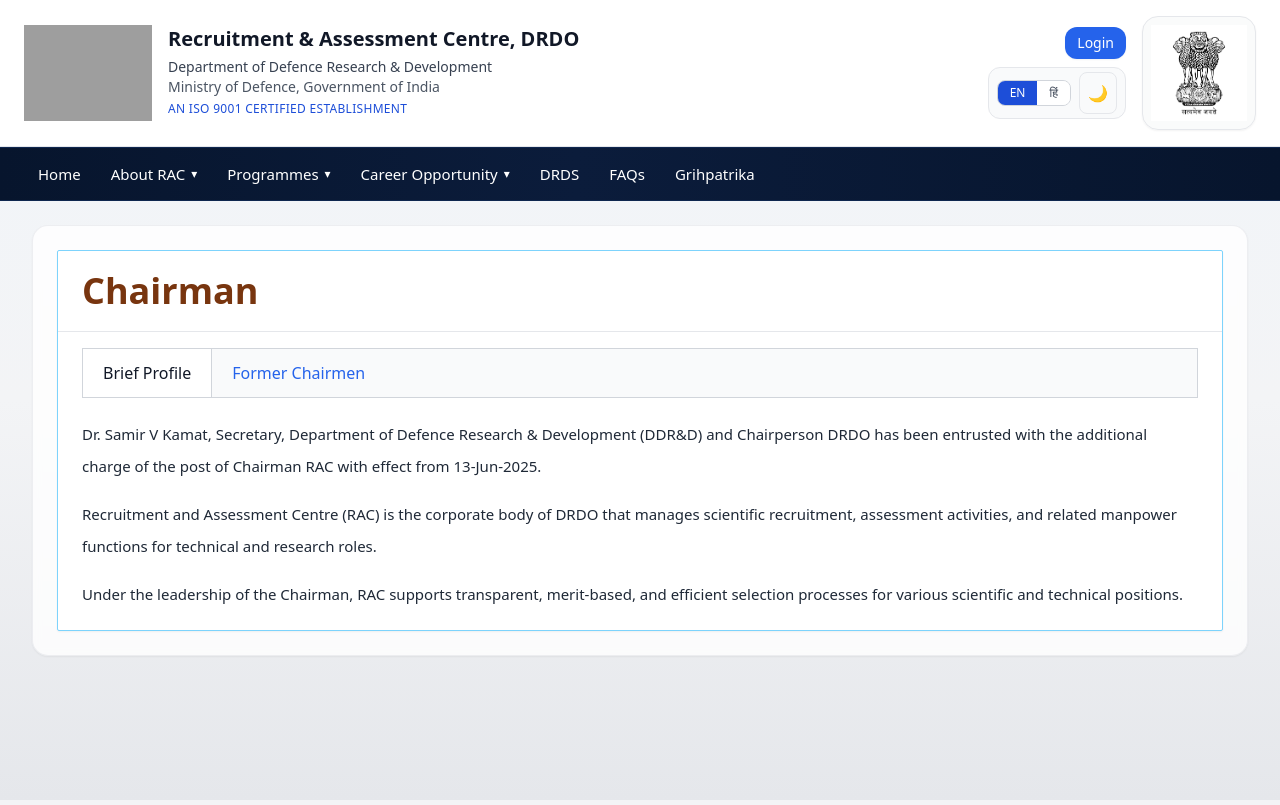
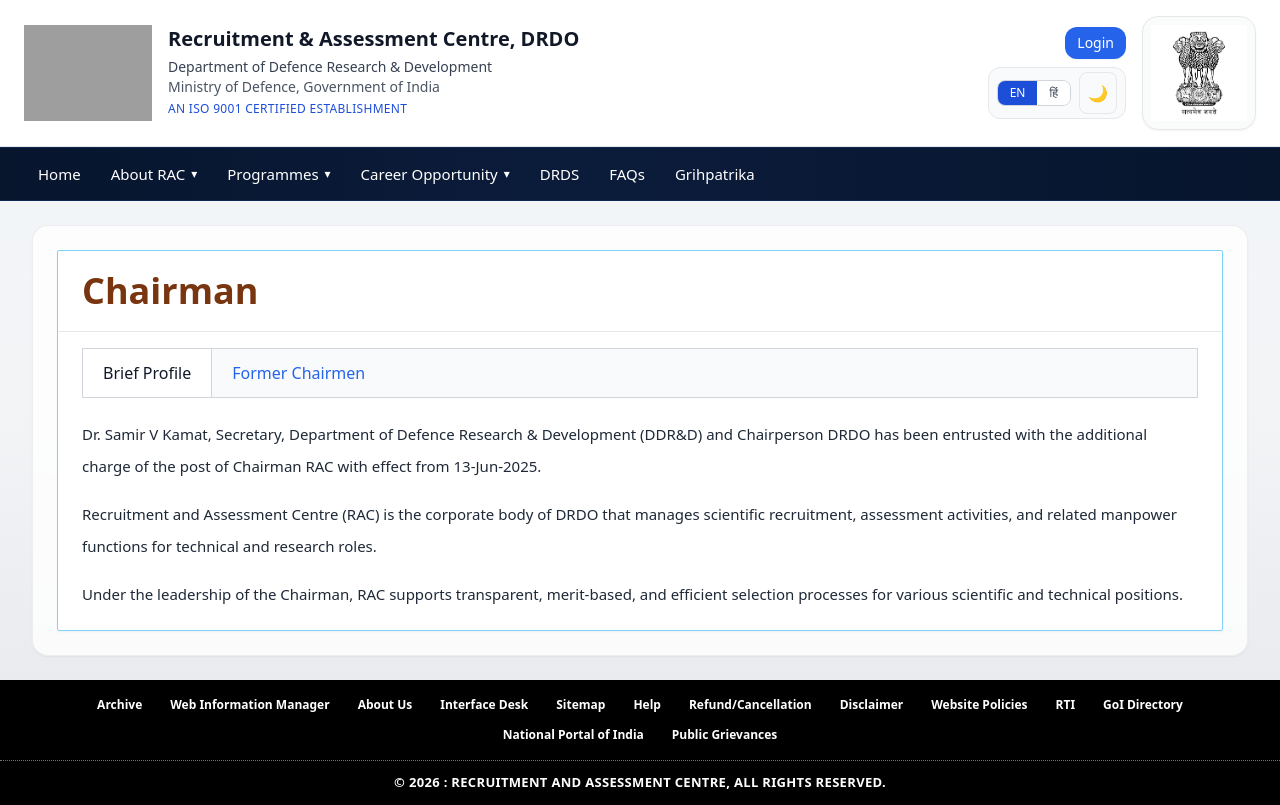
Before and after one commit to Harshita-Kashyap/MINOR-PROJECT---Final, a React (Vite) app in the folder rac-frontend/: page /chairman in a window 1280 px wide. Built offline with nearby package versions, Linux system fonts and the light colour scheme; grey boxes are pictures that could not be loaded.

Commit message:
footer added without inbuilt pages

```diff
--- /dev/null
+++ b/rac-frontend/src/features/landing/components/OfficialFooter.jsx
@@ -0,0 +1,37 @@
+const footerLinks = [
+  "Archive",
+  "Web Information Manager",
+  "About Us",
+  "Interface Desk",
+  "Sitemap",
+  "Help",
+  "Refund/Cancellation",
+  "Disclaimer",
+  "Website Policies",
+  "RTI",
+  "GoI Directory",
+  "National Portal of India",
+  "Public Grievances",
+];
+
+export default function OfficialFooter() {
+  return (
+    <footer className="mt-0 bg-black text-white">
+      <div className="flex flex-wrap items-center justify-center gap-x-7 gap-y-3 border-b border-dotted border-gray-500 px-4 py-4 text-[12px] font-semibold">
+        {footerLinks.map((link) => (
+          <button
+            key={link}
+            type="button"
+            className="hover:underline"
+          >
+            {link}
+          </button>
+        ))}
+      </div>
+
+      <div className="px-4 py-3 text-center text-[13px] font-semibold uppercase tracking-wide">
+        © 2026 : Recruitment and Assessment Centre, All Rights Reserved.
+      </div>
+    </footer>
+  );
+}
--- /dev/null
+++ b/rac-frontend/src/features/landing/components/PanelCard.jsx
@@ -0,0 +1,9 @@
+export default function PanelCard({ children, className = "" }) {
+  return (
+    <div
+      className={`rounded-2xl border border-gray-200/70 bg-white/80 p-4 shadow-sm backdrop-blur-sm transition-all duration-300 dark:border-gray-800 dark:bg-gray-900/70 ${className}`}
+    >
+      {children}
+    </div>
+  );
+}
--- a/rac-frontend/src/layouts/LandingLayout.jsx
+++ b/rac-frontend/src/layouts/LandingLayout.jsx
@@ -1,5 +1,8 @@
 import Header from "../features/landing/components/Header";
 import LandingNavbar from "../features/landing/components/LandingNavbar";
+import OfficialFooter from "../features/landing/components/OfficialFooter";
+import PanelCard from "../features/landing/components/PanelCard";
+
 import LeftPanel from "../features/landing/components/sections/LeftPanel";
 import CenterPanel from "../features/landing/components/sections/CenterPanel";
 import RightPanel from "../features/landing/components/sections/RightPanel";
@@ -12,31 +15,31 @@
 
       <main className="mx-auto w-full max-w-[1600px] px-4 py-6 sm:px-6 lg:px-8">
         {children ? (
-          <div className="rounded-2xl border border-gray-200/70 bg-white/80 p-4 shadow-sm backdrop-blur-sm transition-all duration-300 dark:border-gray-800 dark:bg-gray-900/70 sm:p-6">
-            {children}
-          </div>
+          <PanelCard className="p-4 sm:p-6">{children}</PanelCard>
         ) : (
           <div className="grid grid-cols-1 gap-6 xl:grid-cols-12">
             <aside className="xl:col-span-3">
-              <div className="rounded-2xl border border-gray-200/70 bg-white/80 p-4 shadow-sm backdrop-blur-sm transition-all duration-300 dark:border-gray-800 dark:bg-gray-900/70">
+              <PanelCard>
                 <LeftPanel />
-              </div>
+              </PanelCard>
             </aside>
 
             <section className="xl:col-span-6">
-              <div className="rounded-2xl border border-gray-200/70 bg-white/80 p-4 shadow-sm backdrop-blur-sm transition-all duration-300 dark:border-gray-800 dark:bg-gray-900/70">
+              <PanelCard>
                 <CenterPanel />
-              </div>
+              </PanelCard>
             </section>
 
             <aside className="xl:col-span-3">
-              <div className="rounded-2xl border border-gray-200/70 bg-white/80 p-4 shadow-sm backdrop-blur-sm transition-all duration-300 dark:border-gray-800 dark:bg-gray-900/70">
+              <PanelCard>
                 <RightPanel />
-              </div>
+              </PanelCard>
             </aside>
           </div>
         )}
       </main>
+
+      <OfficialFooter />
     </div>
   );
 }
```
